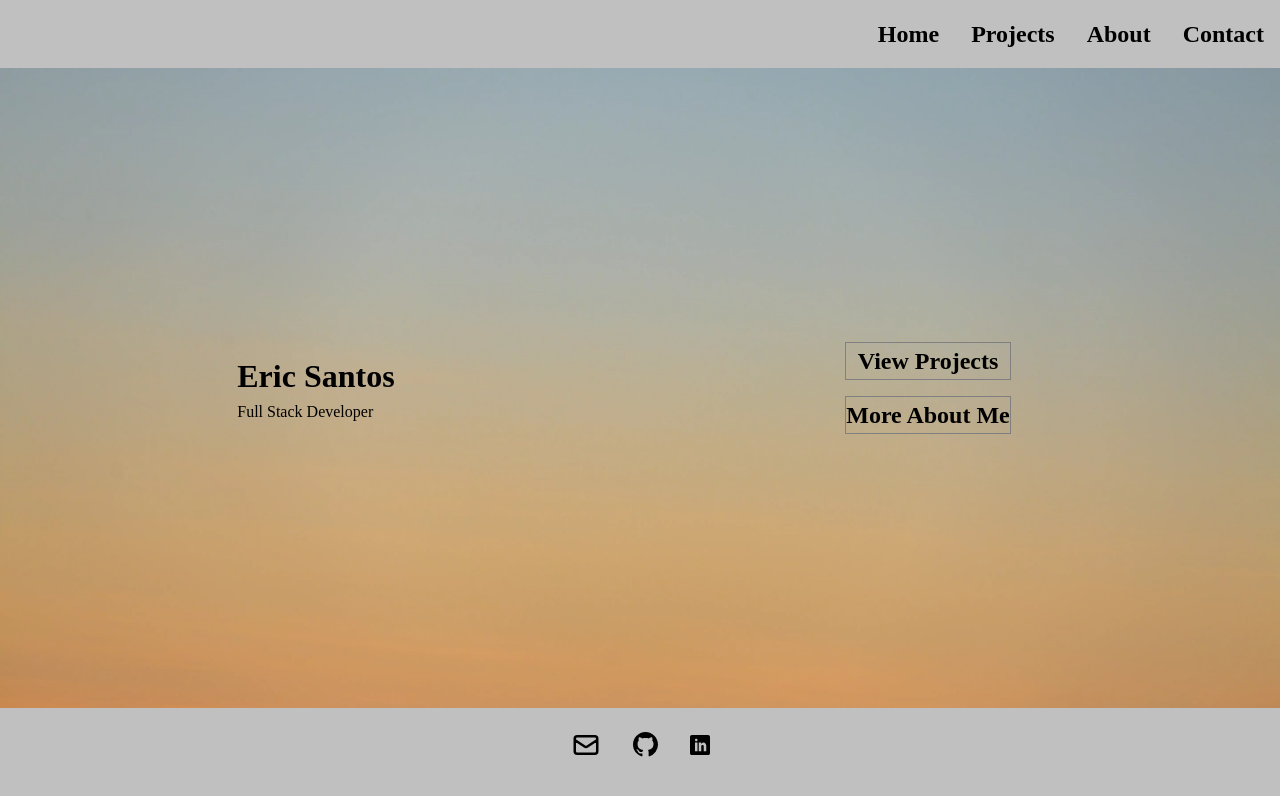
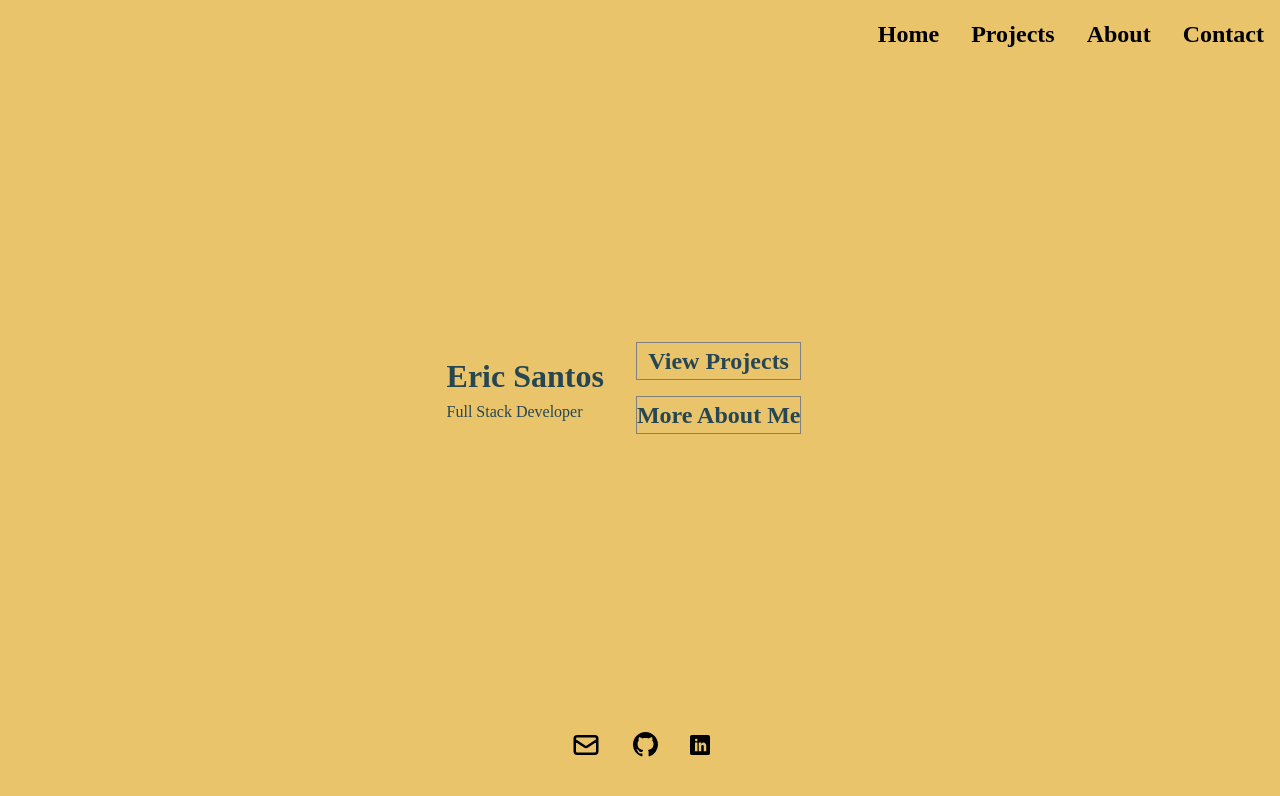
Before and after one commit to Eric-Santos/pwa-portfolio, a React (Create React App) app: page / in a window 1280 px wide. Shown: the top 796 px of the page. Built offline with nearby package versions, Linux system fonts and the light colour scheme.

Commit message:
removed background image

```diff
--- a/src/components/Projects.js
+++ b/src/components/Projects.js
@@ -9,7 +9,7 @@ const Projects = () => {
     <>
       <Navbar />
       <div className="projects">
-        <h1>Projects Section</h1>
+        <h1>Projects</h1>
         <p>
           I have been focusing on Front-End Projects since I finished my
           Full-Stack Development Course at Lambda School, here are some of my
@@ -101,7 +101,6 @@ const Projects = () => {
           </div>
         </section>
       </div>
-
     </>
   );
 };
--- a/src/index.css
+++ b/src/index.css
@@ -78,5 +78,5 @@ h1,h2,h3,h4,h5,h6, p {
   font-family: 'Merriweather';
 }
 body {
-  background-color: silver;
+  background-color: #e9c46a;
 }
--- a/src/styles/about.css
+++ b/src/styles/about.css
@@ -10,6 +10,7 @@ section {
   }
 }
 section .about-text {
+  color: #264653;
   width: auto;
   margin: 1rem;
 }
--- a/src/styles/about.less
+++ b/src/styles/about.less
@@ -7,6 +7,7 @@ section {
         height: 100vh;
     }
     .about-text {
+        color: #264653;
         width: auto;
         margin: 1rem;
         @media screen and (min-width:960px){
--- a/src/styles/contact.css
+++ b/src/styles/contact.css
@@ -2,6 +2,7 @@ section {
   height: 100vh;
 }
 section h1 {
+  color: #264653;
   margin: 1rem;
 }
 @media screen and (min-width: 960px) {
--- a/src/styles/contact.less
+++ b/src/styles/contact.less
@@ -1,6 +1,7 @@
 section {
     height: 100vh;
     h1 {
+        color: #264653;
         margin: 1rem;
         @media screen and (min-width:960px){
             width: 55vw;
--- a/src/styles/home.css
+++ b/src/styles/home.css
@@ -4,24 +4,12 @@ main .hero {
   align-items: center;
   flex-flow: row wrap;
   height: 80vh;
-  background-image: url('../bkg-images/sunset.webp');
-  background-position: center;
-  /* Center the image */
-  background-repeat: no-repeat;
-  /* Do not repeat the image */
-  background-size: cover;
-  /* Resize the background image to cover the entire container */
 }
 main .hero h1 {
-  color: black;
+  color: #264653;
 }
 main .hero p {
-  color: black;
-}
-@media screen and (min-width: 960px) {
-  main .hero p {
-    width: 45vw;
-  }
+  color: #264653;
 }
 main .hero .btns {
   margin: 1rem;
@@ -35,5 +23,5 @@ main .hero .btns .project-link {
   margin: 1rem;
 }
 main .hero .btns .project-link h2 {
-  color: black;
+  color: #264653;
 }
--- a/src/styles/home.less
+++ b/src/styles/home.less
@@ -5,18 +5,11 @@ main {
     align-items: center;
     flex-flow: row wrap;
     height: 80vh;
-    background-image: url('../bkg-images/sunset.webp');
-    background-position: center; /* Center the image */
-    background-repeat: no-repeat; /* Do not repeat the image */
-    background-size: cover; /* Resize the background image to cover the entire container */
     h1 {
-      color:black;
+      color:#264653;
     }
     p {
-      color: black;
-      @media screen and (min-width:960px){
-        width: 45vw;
-      }
+      color: #264653;
     }
     .btns {
       margin: 1rem;
@@ -28,10 +21,9 @@ main {
       text-decoration: none;
       margin: 1rem;
       @media screen and (min-width:960px){
-
       }
       h2 {
-        color: black;
+        color: #264653;
       }
   }
     }
--- a/src/styles/projects.css
+++ b/src/styles/projects.css
@@ -5,7 +5,11 @@
   flex-flow: column;
   margin: 1rem;
 }
+.projects h1 {
+  color: #264653;
+}
 .projects p {
+  color: #264653;
   width: 60vw;
 }
 .projects .photos {
--- a/src/styles/projects.less
+++ b/src/styles/projects.less
@@ -4,7 +4,11 @@
     align-items: center;
     flex-flow: column;
     margin: 1rem;
+    h1 {
+        color: #264653;
+    }
     p {
+        color: #264653;
         width: 60vw;
     }
     .photos {
```
